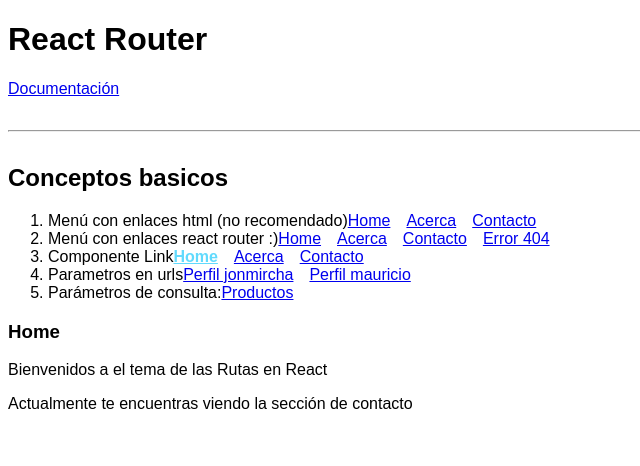
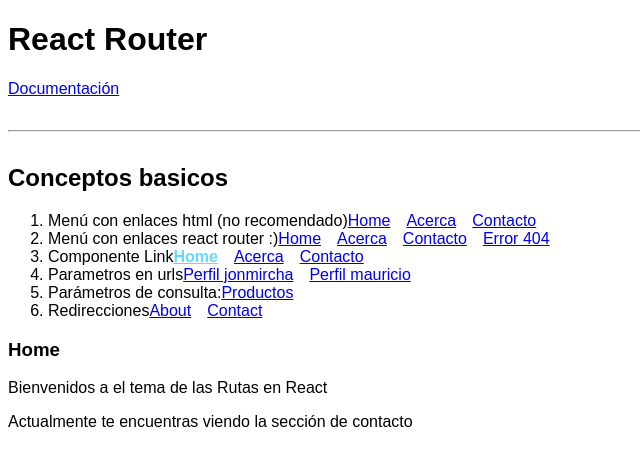
Before and after one commit to MauricioMorenoMorales/JMC-React-router, a React (Create React App) app: page / in a window 1280 px wide. Shown: the top 466 px of the page, without its empty margins (0-640 px from the left). Built offline with nearby package versions, Linux system fonts and the light colour scheme.

Commit message:
probando

```diff
--- a/src/components/ConceptosBasicos.jsx
+++ b/src/components/ConceptosBasicos.jsx
@@ -1,5 +1,10 @@
 import React from 'react';
-import { BrowserRouter as Router, Route, Switch } from 'react-router-dom';
+import {
+	BrowserRouter as Router,
+	Redirect,
+	Route,
+	Switch,
+} from 'react-router-dom';
 import Acerca from '../pages/Acerca';
 import Contacto from '../pages/Contacto';
 import Productos from '../pages/Productos';
@@ -62,6 +67,12 @@
 					<Route exact path="/contacto" component={Contacto} />
 					<Route exact path="/usuario/:username/:age" component={Usuario} />
 					<Route exact path="/productos" component={Productos} />
+					<Route exact path="/about">
+						<Redirect to="/" />
+					</Route>
+					<Route exact path="/contact">
+						<Redirect to="/" />
+					</Route>
 					{/* Tiene que estar siempre al final */}
 					<Route path="*" component={Error404} />
 				</Switch>
--- a/src/components/MenuConceptos.jsx
+++ b/src/components/MenuConceptos.jsx
@@ -43,6 +43,11 @@
 					<span>Parámetros de consulta:</span>
 					<Link to="/productos">Productos</Link>
 				</li>
+				<li>
+					<span>Redirecciones</span>
+					<Link to="/about">About</Link>
+					<Link to="/contact">Contact</Link>
+				</li>
 			</ol>
 		</nav>
 	);
```
